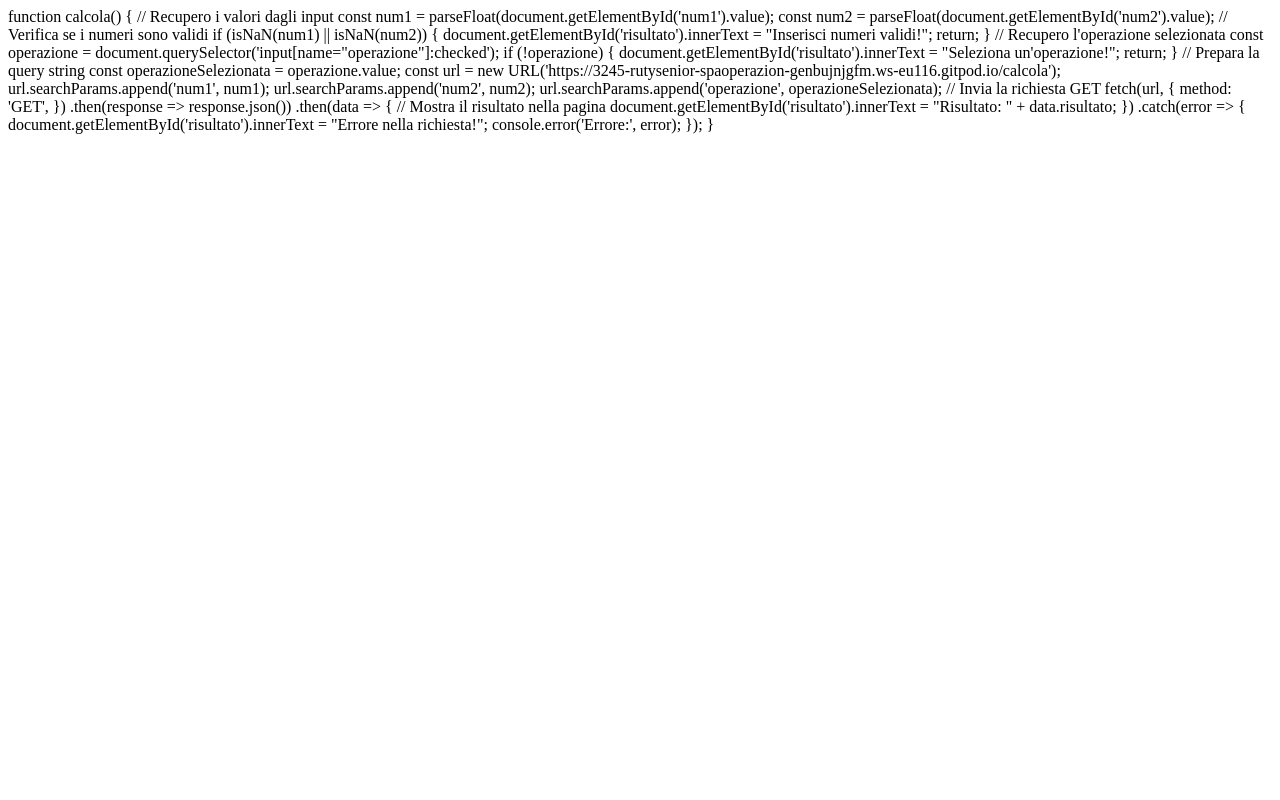
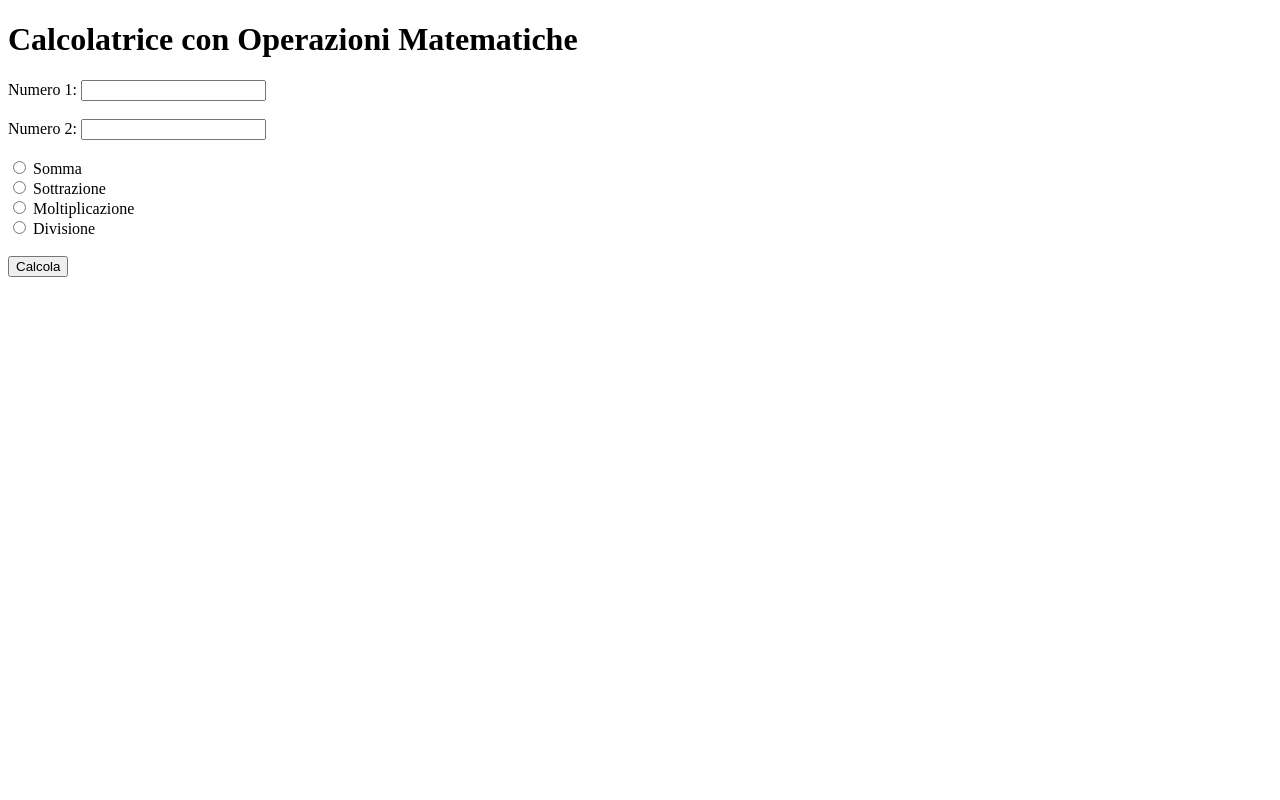
Before and after one commit to RutySenior/SPA-OPERAZIONI, a Flask app: template templates/homepage2.html in a window 1280 px wide. Run offline with Flask 3, Linux system fonts and the light colour scheme; the template is opened without the code that fills it, so the values that code supplies are empty.

Commit message:
Seconda commit GET

```diff
--- a/templates/homepage2.html
+++ b/templates/homepage2.html
@@ -1,3 +1,33 @@
+<!DOCTYPE html>
+<html lang="it">
+<head>
+    <meta charset="UTF-8">
+    <meta name="viewport" content="width=device-width, initial-scale=1.0">
+    <title>Calcolatrice</title>
+</head>
+<body>
+    <h1>Calcolatrice con Operazioni Matematiche</h1>
+
+    <!-- Input per i numeri -->
+    <label for="num1">Numero 1:</label>
+    <input type="number" id="num1" required><br><br>
+
+    <label for="num2">Numero 2:</label>
+    <input type="number" id="num2" required><br><br>
+
+    <!-- Radio buttons per selezionare l'operazione -->
+    <label><input type="radio" name="operazione" value="addizione"> Somma</label><br>
+    <label><input type="radio" name="operazione" value="sottrazione"> Sottrazione</label><br>
+    <label><input type="radio" name="operazione" value="moltiplicazione"> Moltiplicazione</label><br>
+    <label><input type="radio" name="operazione" value="divisione"> Divisione</label><br><br>
+
+    <!-- Pulsante per inviare la richiesta -->
+    <button onclick="calcola()">Calcola</button>
+
+    <!-- Paragrafo per il risultato -->
+    <p id="risultato"></p>
+
+    <script>
         function calcola() {
             // Recupero i valori dagli input
             const num1 = parseFloat(document.getElementById('num1').value);
@@ -17,16 +47,16 @@ function calcola() {
                 return;
             }
 
-    // Prepara la query string
+            // Prepara i dati da inviare nell'URL
             const operazioneSelezionata = operazione.value;
-    const url = new URL('https://3245-rutysenior-spaoperazion-genbujnjgfm.ws-eu116.gitpod.io/calcola');
-    url.searchParams.append('num1', num1);
-    url.searchParams.append('num2', num2);
-    url.searchParams.append('operazione', operazioneSelezionata);
+            const url = `/calcola?num1=${num1}&num2=${num2}&operazione=${operazioneSelezionata}`;
 
-    // Invia la richiesta GET
+            // Effettua la richiesta GET
             fetch(url, {
                 method: 'GET',
+                headers: {
+                    'Content-Type': 'application/json',
+                }
             })
             .then(response => response.json())
             .then(data => {
@@ -38,3 +68,6 @@ function calcola() {
                 console.error('Errore:', error);
             });
         }
+    </script>
+</body>
+</html>
```
Also changed, not shown: app2.py (+21 -19 lines). Lines whose indentation alone changed are shown as unchanged.
